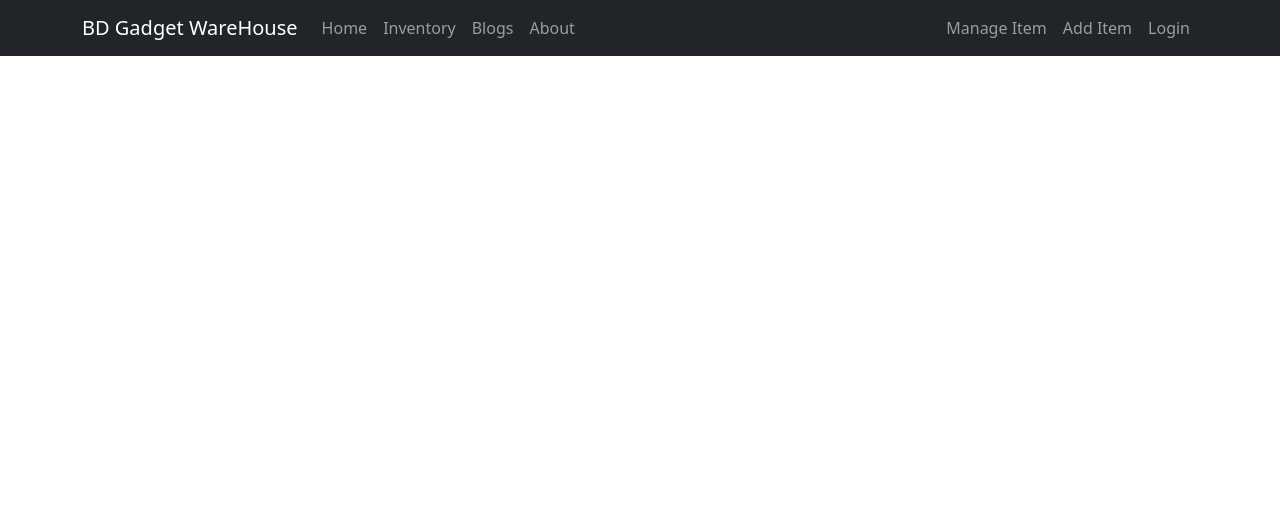
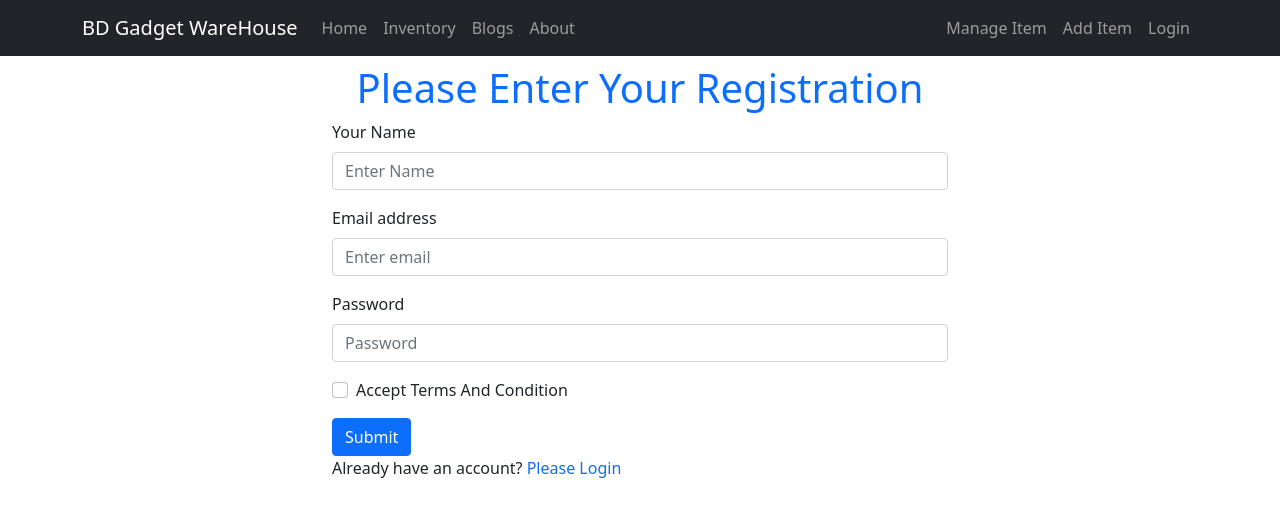
Before and after one commit to Abu-Sahad/bd-gradget-warehouse-client-site, a React (Create React App) app: page /register in a window 1280 px wide. Shown: the top 516 px of the page. Built offline with nearby package versions, Linux system fonts and the light colour scheme; no server answers.

Commit message:
login registation implemented

```diff
--- a/src/App.js
+++ b/src/App.js
@@ -12,8 +12,8 @@ function App() {
       <Routes>
         <Route path="/" element={<Home></Home>}></Route>
         <Route path="/home" element={<Home></Home>}></Route>
-        <Route path="/home" element={<Login></Login>}></Route>
-        <Route path="/home" element={<Register></Register>}></Route>
+        <Route path="/login" element={<Login></Login>}></Route>
+        <Route path="/register" element={<Register></Register>}></Route>
 
       </Routes>
 
--- a/src/Pages/Login/Login/Login.js
+++ b/src/Pages/Login/Login/Login.js
@@ -1,9 +1,68 @@
-import React from 'react';
+import React, { useRef } from 'react';
+import { Button, Form } from 'react-bootstrap';
+import { useSendPasswordResetEmail, useSignInWithEmailAndPassword } from 'react-firebase-hooks/auth';
+import { Link, Navigate, useLocation, useNavigate } from 'react-router-dom';
+import auth from '../../../firebase.init';
+import SocialLogin from '../SocialLogin/SocialLogin';
 
 const Login = () => {
+    const emailRef = useRef('');
+    const passwordRef = useRef('');
+    const navigate = useNavigate();
+    const location = useLocation();
+    let from = location.state?.from?.pathname || "/";
+
+    let errorElement;
+    const [
+        signInWithEmailAndPassword,
+        user,
+        loading,
+        error,
+    ] = useSignInWithEmailAndPassword(auth);
+    const [sendPasswordResetEmail] = useSendPasswordResetEmail(auth);
+    if (error) {
+        errorElement = <p className='text-danger'>Error: {error?.message}</p>
+    }
+
+    if (user) {
+        navigate(from, { replace: true });
+    }
+    const handleSubmit = event => {
+        event.preventDefault()
+        const email = emailRef.current.value;
+        const password = passwordRef.current.value;
+        console.log(emailRef.current.value, passwordRef.current.value)
+        signInWithEmailAndPassword(email, password)
+
+
+    }
+    const navigateRegister = event => {
+        Navigate('/register');
+    }
+    const resetPassword = async () => {
+        const email = emailRef.current.value;
+        sendPasswordResetEmail(email);
+    }
     return (
-        <div>
+        <div className='container w-50 mx-auto'>
+            <h2 className='text-primary text-center mt-2'>Please Login</h2>
+            <Form onSubmit={handleSubmit}>
+                <Form.Group className="mb-3" controlId="formBasicEmail">
+                    <Form.Label>Email address</Form.Label>
+                    <Form.Control ref={emailRef} type="email" placeholder="Enter email" required />
+                </Form.Group>
 
+                <Form.Group className="mb-3" controlId="formBasicPassword">
+                    <Form.Label>Password</Form.Label>
+                    <Form.Control ref={passwordRef} type="password" placeholder="Password" required />
+                </Form.Group>
+                <Button variant="primary w-50 mx-auto d-block mb-2" type="submit">
+                    Log In
+                </Button>
+            </Form>
+            {errorElement}
+            <p>Gadget Warehouse? <Link to="/register" className='text-primary pe-auto text-decoration-none' onClick={navigateRegister}>Please Registration now</Link> </p>
+            <SocialLogin></SocialLogin>
         </div>
     );
 };
--- a/src/Pages/Login/Register/Register.js
+++ b/src/Pages/Login/Register/Register.js
@@ -1,9 +1,70 @@
 import React from 'react';
+import { Button, Form } from 'react-bootstrap';
+import { useCreateUserWithEmailAndPassword, useUpdateProfile } from 'react-firebase-hooks/auth';
+import { Link, useNavigate } from 'react-router-dom';
+import auth from '../../../firebase.init';
+import SocialLogin from '../SocialLogin/SocialLogin';
+let errorElement
 
 const Register = () => {
+    const [
+        createUserWithEmailAndPassword,
+        user,
+        loading,
+        error,
+    ] = useCreateUserWithEmailAndPassword(auth, { sendEmailVerification: true });
+    const [updateProfile, updating, updateError] = useUpdateProfile(auth);
+    const navigate = useNavigate();
+
+    if (error) {
+        errorElement = <p className='text-danger'>Error: {error?.message}</p>
+    }
+    const handleRegister = async (event) => {
+        event.preventDefault();
+        const name = event.target.name.value;
+        const email = event.target.email.value;
+        const password = event.target.password.value;
+        const agree = event.target.terms.checked;
+        if (agree) {
+            await createUserWithEmailAndPassword(email, password)
+        }
+
+        await updateProfile({ displayName: name });
+        navigate('/home');
+
+    }
+    const navigateLogin = () => {
+        navigate('/login');
+    }
+
     return (
-        <div>
+        <div className='container w-50 mx-auto'>
+            <h1 className='text-primary text-center mt-2'>Please Enter Your Registration </h1>
 
+            <Form onSubmit={handleRegister}>
+                <Form.Group className="mb-3" controlId="formBasicEmail">
+                    <Form.Label>Your Name</Form.Label>
+                    <Form.Control name="name" type="text" placeholder="Enter Name" required />
+                </Form.Group>
+                <Form.Group className="mb-3" controlId="formBasicEmail">
+                    <Form.Label>Email address</Form.Label>
+                    <Form.Control name="email" type="email" placeholder="Enter email" required />
+                </Form.Group>
+
+                <Form.Group className="mb-3" controlId="formBasicPassword">
+                    <Form.Label>Password</Form.Label>
+                    <Form.Control name="password" type="password" placeholder="Password" required />
+                </Form.Group>
+                <Form.Group className="mb-3" controlId="formBasicCheckbox">
+                    <Form.Check name='terms' type="checkbox" label="Accept Terms And Condition" />
+                </Form.Group>
+                <Button variant="primary" type="submit">
+                    Submit
+                </Button>
+            </Form>
+            {errorElement}
+            <p>Already have an account? <Link to="/login" className='text-primary pe-auto text-decoration-none' onClick={navigateLogin}>Please Login</Link> </p>
+            <SocialLogin></SocialLogin>
         </div>
     );
 };
--- a/src/Shared/Header/Header.js
+++ b/src/Shared/Header/Header.js
@@ -1,3 +1,4 @@
+import { signOut } from 'firebase/auth';
 import React from 'react';
 import { Container, Nav, Navbar } from 'react-bootstrap';
 import { useAuthState } from 'react-firebase-hooks/auth';
@@ -8,7 +9,7 @@ const Header = () => {
     const [user] = useAuthState(auth);
 
     const handleSignOut = () => {
-        handleSignOut(auth);
+        signOut(auth);
     }
     return (
         <div>
```
